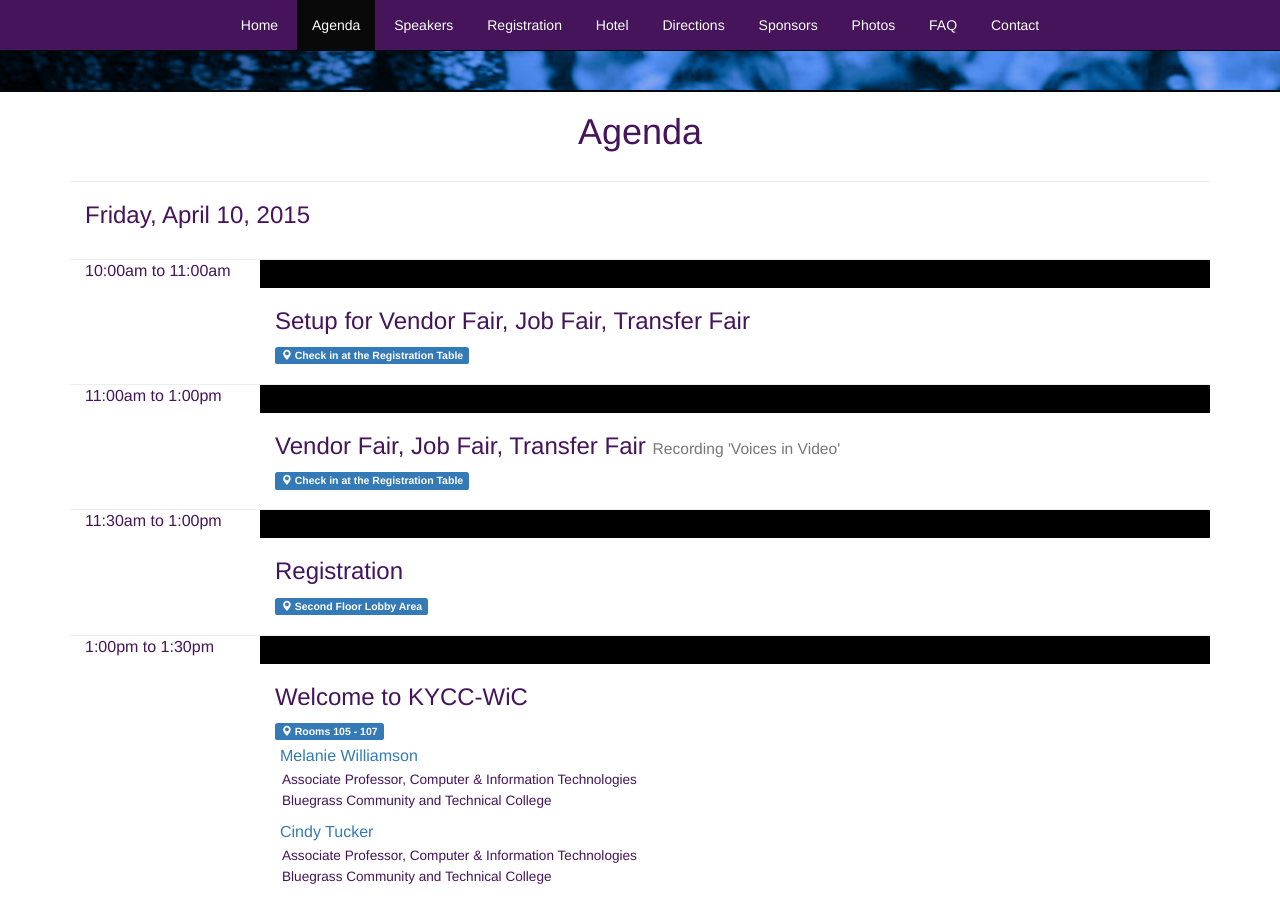
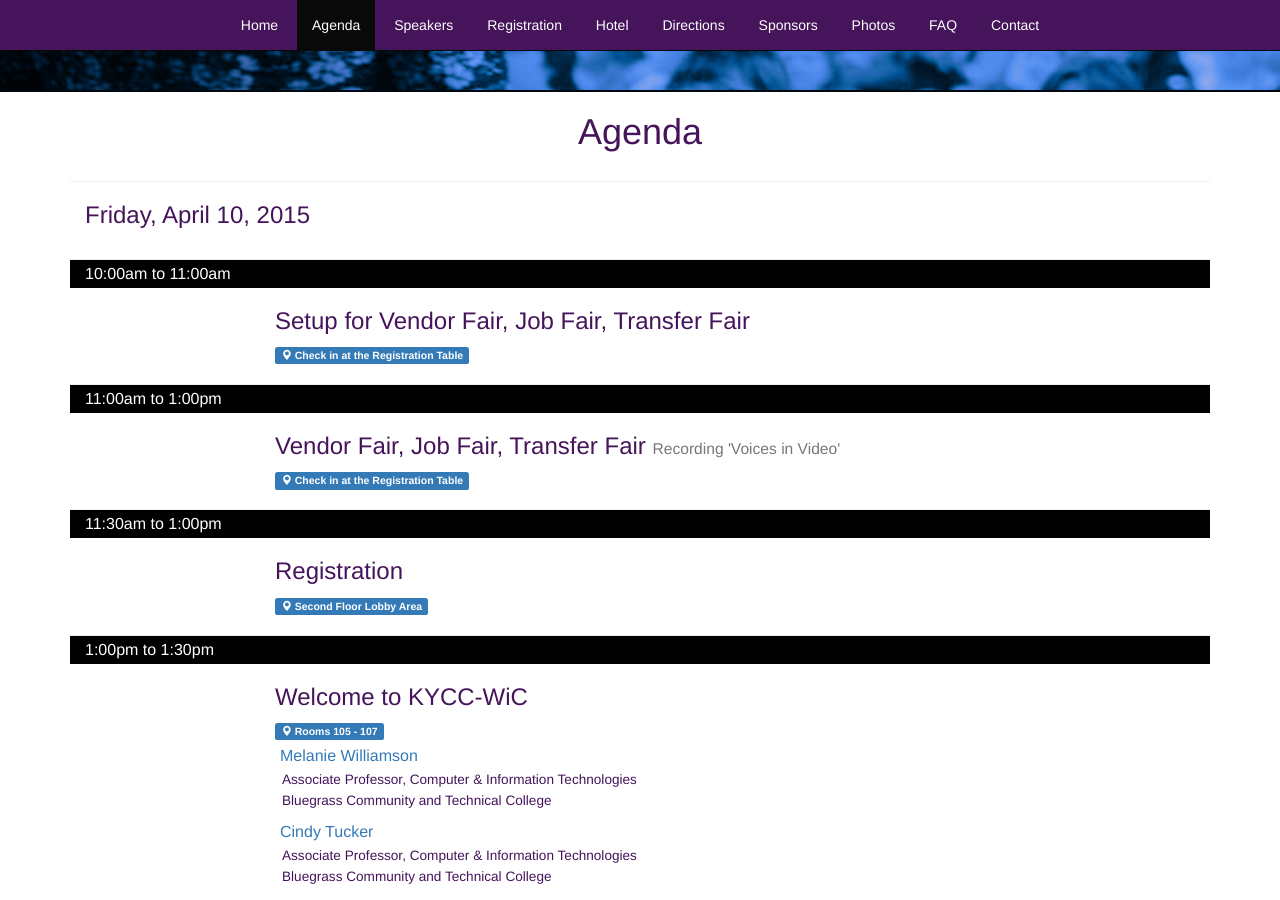
Before and after one commit to LexLadiesCode/KYCC-WIC, a Jekyll site: the page built from agenda.md, in a window 1280 px wide and 900 px high, scrolled down 428 px. Built offline with Jekyll 4.4.1, drawn with Linux system fonts in a browser that asks for light colours; nearby versions of some CDN libraries; library files that are not in the unit come from our copies.

Commit message:
fixed time color

```diff
--- a/agenda.md
+++ b/agenda.md
@@ -20,7 +20,7 @@ permalink: /agenda/
   {% for times in agenda.times %}
     <div class="row">
     <hr />
-      <div id="time" class="col-md-2">
+      <div class="time col-md-2">
         <p>{{ times.start }} to {{ times.end }}</p>
       </div>
       <div class="col-md-10">
```
Also changed, not shown: css/main.scss (line endings or trailing spaces).
